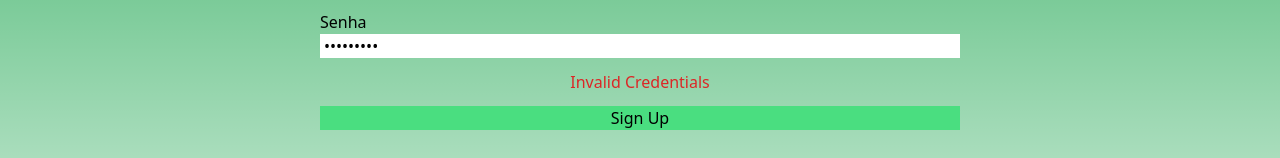
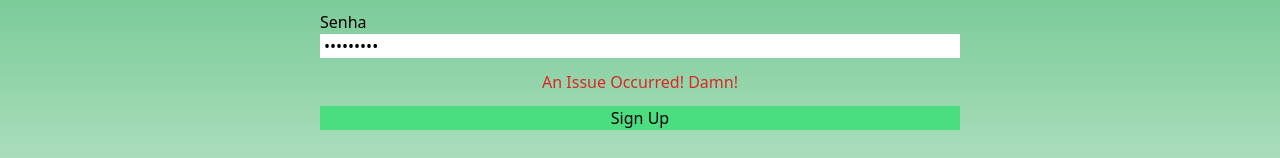
Before and after one commit to Jesinski/habit-tracker, a Next.js app: page /signup in a window 1280 px wide. Both pictures are taken after typing "name@example.com", "Sample123" into the empty fields and a click on the button "Sign Up". Shown: the part 348-506 px from the top of the page. Built offline with nearby package versions, Linux system fonts and the light colour scheme; no server answers.

Commit message:
added redirect on signup

```diff
--- a/src/app/signup/page.tsx
+++ b/src/app/signup/page.tsx
@@ -1,5 +1,6 @@
 "use client";
 import signUpWithEmail from "@/lib/signup";
+import { useRouter } from "next/navigation";
 import { BaseSyntheticEvent, useState } from "react";
 
 type LoginFormData = {
@@ -8,6 +9,7 @@ type LoginFormData = {
 };
 export default function Page() {
   const [error, setError] = useState<boolean>(false);
+  const { push } = useRouter();
 
   const signUp = async (e: BaseSyntheticEvent) => {
     e.preventDefault();
@@ -19,6 +21,7 @@ export default function Page() {
         formData.password.value
       );
       console.log(newUser);
+      push("/");
     } catch (err) {
       console.log(err);
       setError(true);
@@ -41,7 +44,7 @@ export default function Page() {
         </div>
 
         <span hidden={!error} className="text-red-600 self-center">
-          Invalid Credentials
+          An Issue Occurred! Damn!
         </span>
 
         <button
```
